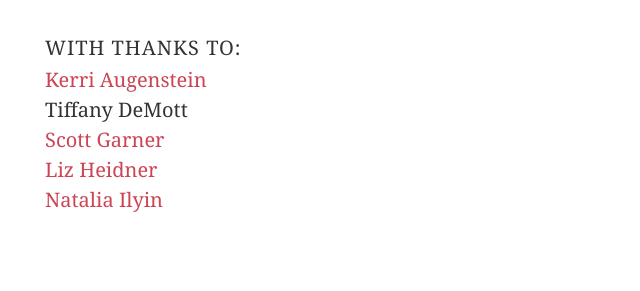
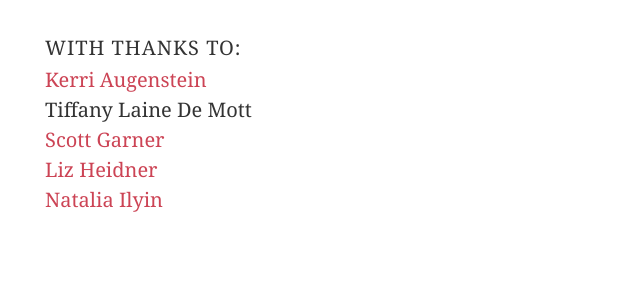
Before and after one commit to taylor-edwards/layout-patterns, a Jekyll site: the page built from sources.md, in a window 1280 px wide and 900 px high, scrolled down 1908 px. Shown: the part 164-455 px from the top of the window, without its empty margins (145-785 px from the left). Built offline with Jekyll 4.4.1, drawn with Linux system fonts in a browser that asks for light colours.

Commit message:
#thanks misspelling

```diff
--- a/sources.md
+++ b/sources.md
@@ -76,7 +76,7 @@ Streaming video
 ###With thanks to:
 {: #thanks}
 * [Kerri Augenstein](http://www.kaugenstein.com/)
-* Tiffany DeMott
+* Tiffany Laine De Mott
 * [Scott Garner](http://j38.net/)
 * [Liz Heidner](http://www.lizheidner.com/)
 * [Natalia Ilyin](www.nataliailyin.net)
```
